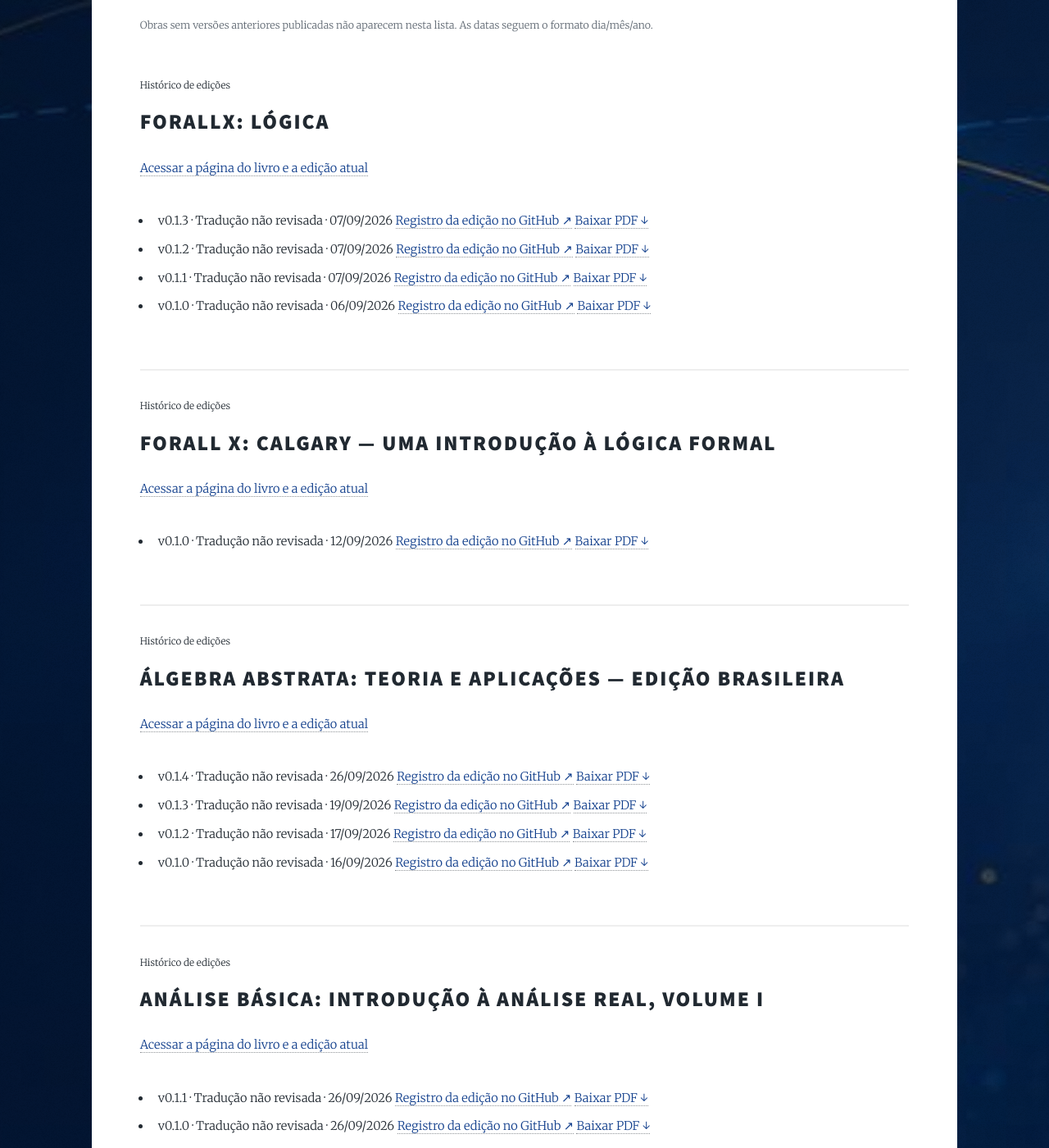
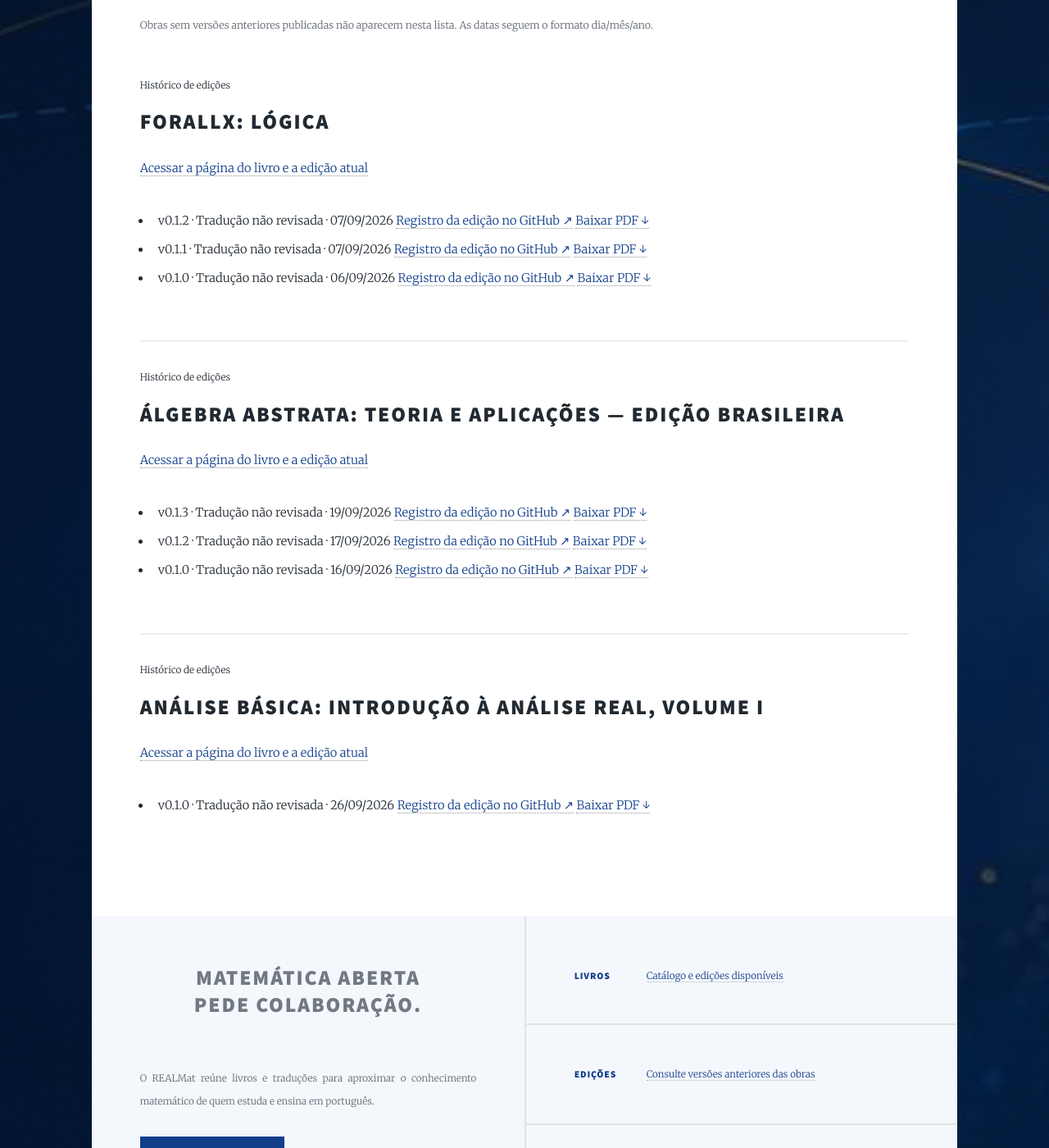
Before and after one commit to projetorealmat/projetorealmat.github.io, a Jekyll site: the page built from _pages/arquivo.md, in a window 1280 px wide and 1400 px high, scrolled down 726 px. Shown: the whole window at 82% size. Built offline with Jekyll 4.4.1, drawn with Linux system fonts in a browser that asks for light colours.

Commit message:
Fix historical edition filter

```diff
--- a/_pages/arquivo.md
+++ b/_pages/arquivo.md
@@ -10,7 +10,7 @@ permalink: /arquivo/
 
 <section class="realmat-updates" aria-label="Edições anteriores por obra">
 {% for book in site.data.books %}
-  {% assign previous_releases = book.releases | reject: "version", book.current_version %}
+  {% assign previous_releases = book.releases | where_exp: "release", "release.version != book.current_version" %}
   {% if previous_releases.size > 0 %}
     {% assign book_url = '/livros/' | append: book.id | append: '/' %}
   <article id="{{ book.id }}">
```
